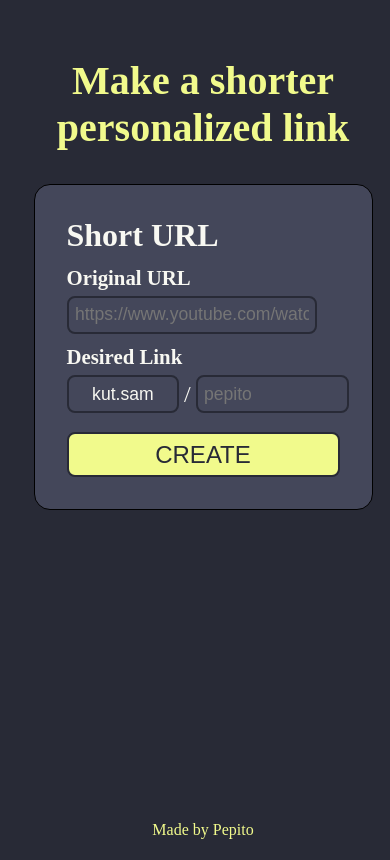
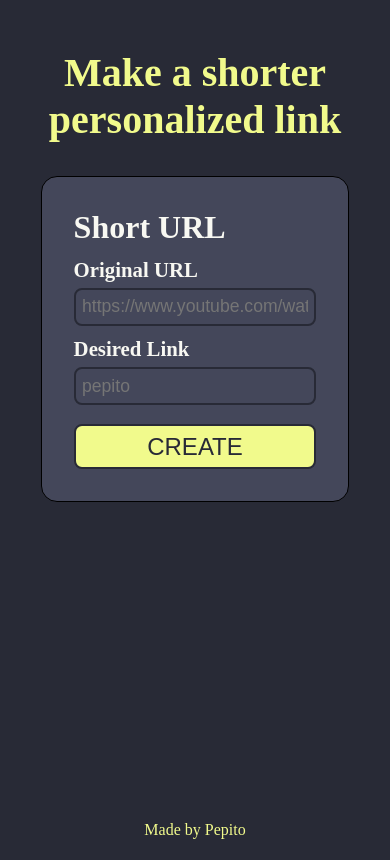
Before and after one commit to Pepit0404/kuturl, a PHP site: page / in a window 390 px wide. After the commit the page ends 839 px from the top, so only its background shows below. Run offline with PHP 8.4, Linux system fonts and the light colour scheme; data that the repository does not hold is empty; some libraries are stand-ins or nearby versions.

Commit message:
repaire input strange sizing

```diff
--- a/public/index.php
+++ b/public/index.php
@@ -51,9 +51,9 @@
         <h3 class="text-Indicator">Desired Link</h3>
         <label class="one-line">
             <label>
-                <input class="disabled" id="domain" type="text" disabled="" value="kut.sam">
+                <input class="disabled" id="domain" type="text" disabled="" value="kut.samuel-pinto.fr">
             </label>
-            /
+            <span>/</span>
             <label id="wanted">
                 <input name="shortCut" id="short" type="text" pattern="[a-zA-Z0-9]*" minlength="3" placeholder="pepito">
             </label>
--- a/public/style/style.css
+++ b/public/style/style.css
@@ -32,6 +32,7 @@
   height: calc(100vh - 6rem);
   width: calc(100vw - 6rem);
   padding: 2rem;
+  margin: 0;
   background-color: var(--primary-shadow-color);
 }
 body #card {
@@ -41,6 +42,7 @@
   border: #000 1px solid;
   max-width: 70vw;
   min-width: 60vw;
+  height: -moz-fit-content;
   height: fit-content;
 }
 body #card #generator {
@@ -50,14 +52,15 @@
   color: var(--primary-text-color);
 }
 body #card #origin {
-  max-width: 70vw;
-  min-width: 60vw;
+  width: 100%;
+  box-sizing: border-box;
 }
 body #card input, body #card button {
   border-radius: 0.5rem;
   border: var(--primary-shadow-color) 2px solid;
   font-size: 1.1rem;
   padding: 0.4rem;
+  box-sizing: border-box;
   background: var(--primary-color);
   color: var(--primary-text-color);
 }
@@ -71,14 +74,24 @@
   display: flex;
   align-items: center;
   gap: 0.3rem;
-  flex-direction: row;
+  flex-flow: row nowrap;
+}
+body #card .one-line * {
+  flex-grow: 0;
+}
+body #card .one-line > label {
+  box-sizing: border-box;
+}
+body #card .one-line #domain {
+  width: -moz-fit-content;
+  width: fit-content;
+  max-width: none;
 }
 body #card .one-line #wanted {
   flex-grow: 1;
-  display: flex;
 }
 body #card .one-line #wanted #short {
-  flex-grow: 1;
+  width: 100%;
 }
 body #card #execute {
   margin-top: 1.2rem;
@@ -94,6 +107,30 @@
   padding-bottom: 5px;
 }
 
+@media (max-width: 600px) {
+  h1 {
+    font-size: 2.5rem;
+  }
+  h2 {
+    margin: 0;
+    font-size: 2rem;
+  }
+  h3 {
+    margin: 0.7rem 0 0.4rem 0;
+    font-size: 1.3rem;
+  }
+  body {
+    height: calc(100vh - 2rem);
+    width: calc(100vw - 2rem);
+    padding: 1rem;
+  }
+  .one-line > label:first-child, .one-line span {
+    display: none;
+  }
+  .one-line #wanted, .one-line #short {
+    box-sizing: border-box;
+  }
+}
 .notification {
   padding-bottom: 0.75em;
   position: fixed;
@@ -185,7 +222,8 @@
   padding: 0 0.5rem;
   transition: background-color var(--transDur), color var(--transDur);
   -webkit-appearance: none;
-  appearance: none;
+  -moz-appearance: none;
+       appearance: none;
   -webkit-tap-highlight-color: transparent;
 }
 
@@ -274,27 +312,4 @@
   to {
     transform: translateX(calc(100% + 1.5em));
   }
-}
-@media (max-width: 600px) {
-  h1 {
-    font-size: 2.5rem;
-  }
-  h2 {
-    margin: 0;
-    font-size: 2rem;
-  }
-  h3 {
-    margin: 0.7rem 0 0.4rem 0;
-    font-size: 1.3rem;
-  }
-  body {
-    height: calc(100vh - 2rem);
-    width: calc(100vw - 2rem);
-    padding: 1rem;
-  }
-  body #card .one-line #wanted #short {
-    max-width: 35vw;
-  }
-}
-
-/*# sourceMappingURL=style.css.map */
+}/*# sourceMappingURL=style.css.map */
--- a/public/style/style.scss
+++ b/public/style/style.scss
@@ -39,6 +39,7 @@
     height: calc(100vh - 6rem);
     width: calc(100vw - 6rem);
     padding: 2rem;
+    margin: 0;
 
     background-color: var(--primary-shadow-color);
 
@@ -60,8 +61,8 @@
         }
 
         #origin{
-            max-width: 70vw;
-            min-width: 60vw;
+            width: 100%;
+            box-sizing: border-box;
         }
 
         input, button{
@@ -69,6 +70,7 @@
             border: var(--primary-shadow-color) 2px solid;
             font-size: 1.1rem;
             padding: 0.4rem;
+            box-sizing: border-box;
             background: var(--primary-color);
 
             color: var(--primary-text-color);
@@ -86,14 +88,27 @@
             display: flex;
             align-items: center;
             gap: 0.3rem;
-            flex-direction: row;
+            flex-flow: row nowrap;
 
-            #wanted{
+            * {
+                flex-grow: 0;
+            }
+
+            > label {
+                box-sizing: border-box;
+            }
+
+            #domain {
+                width: fit-content;
+                max-width: none;
+            }
+
+            #wanted {
                 flex-grow: 1;
-                display: flex;
-                #short{
-                    flex-grow: 1;
-                }
+            }
+
+            #wanted #short {
+                width: 100%;
             }
         }
 
@@ -111,6 +126,38 @@
         bottom: 0;
         color: var(--secondary-color);
         padding-bottom: 5px;
+    }
+}
+
+@media (max-width: 600px) {
+    h1{
+        font-size: 2.5rem;
+    }
+
+    h2{
+        margin: 0;
+        font-size: 2rem;
+    }
+
+    h3{
+        margin: .7rem 0 .4rem 0;
+        font-size: 1.3rem;
+    }
+
+    body{
+        height: calc(100vh - 2rem);
+        width: calc(100vw - 2rem);
+        padding: 1rem;
+    }
+
+    .one-line {
+        > label:first-child, span {
+            display: none;
+        }
+
+        #wanted, #short {
+            box-sizing: border-box;
+        }
     }
 }
 
@@ -287,35 +334,3 @@
         transform: translateX(calc(100% + 1.5em));
     }
 }
-
-@media (max-width: 600px) {
-    h1{
-        font-size: 2.5rem;
-    }
-
-    h2{
-        margin: 0;
-        font-size: 2rem;
-    }
-
-    h3{
-        margin: .7rem 0 .4rem 0;
-        font-size: 1.3rem;
-    }
-
-    body{
-        height: calc(100vh - 2rem);
-        width: calc(100vw - 2rem);
-        padding: 1rem;
-
-        #card{
-            .one-line{
-                #wanted{
-                    #short{
-                        max-width: 35vw;
-                    }
-                }
-            }
-        }
-    }
-}
```
Also changed, not shown: 2 other files.
